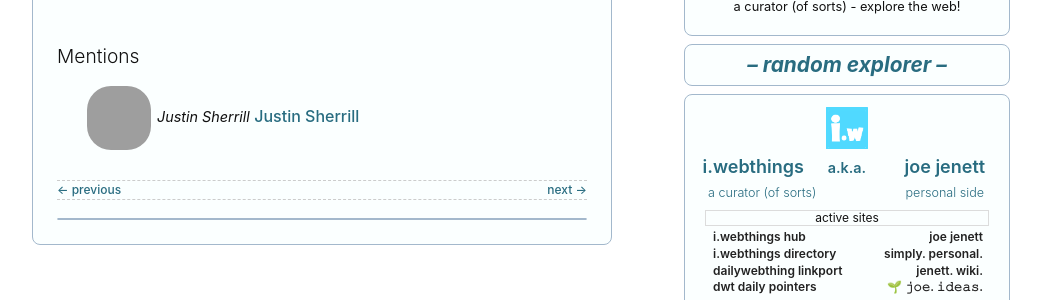
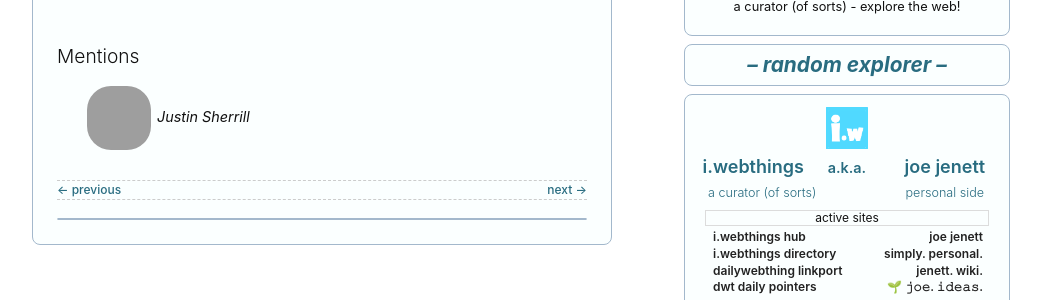
Before and after one commit to joejenett/i.webthings, a Jekyll site: the page built from _posts/2019-12-22-1320-2.md, in a window 1280 px wide, cut to the strip 582-882 px from the top of the page. Shown: the whole strip, without its empty margins (108-1149 px from the left). Built offline with Jekyll 4.4.1, drawn with Linux system fonts in a browser that asks for light colours; comment, search, counter and statistics services are not loaded; grey boxes are pictures that could not be loaded.

Commit message:
Update 2019-12-22-1320-2.md

```diff
--- a/_posts/2019-12-22-1320-2.md
+++ b/_posts/2019-12-22-1320-2.md
@@ -39,4 +39,3 @@ kind:
 <h3>Mentions</h3>
 <ul class="mention-list linkback-mention"><li class="pingback even thread-even depth-1 linkback-mention-single u-mention h-cite h-entry p-comment comment" id="comment-312">
 <span class="p-author h-card"><a class="u-url" title="" href="http://www.shiningsilence.com/"><img alt="" src="https://www.dragonflydigest.com/wp-content/uploads/2016/12/cropped-FullLogoSquare.gif" srcset="https://www.dragonflydigest.com/wp-content/uploads/2016/12/cropped-FullLogoSquare.gif 2x" class="avatar avatar-64 photo avatar-default local-avatar u-photo" itemprop="image" loading="lazy" width="64" height="64"></a><span class="hide-name p-name">Justin Sherrill</span></span>
-<span class="p-author h-card"><a class="u-url" title="" href="https://www.dragonflydigest.com/author/admin">Justin Sherrill</a></span></li></ul></div>
```
